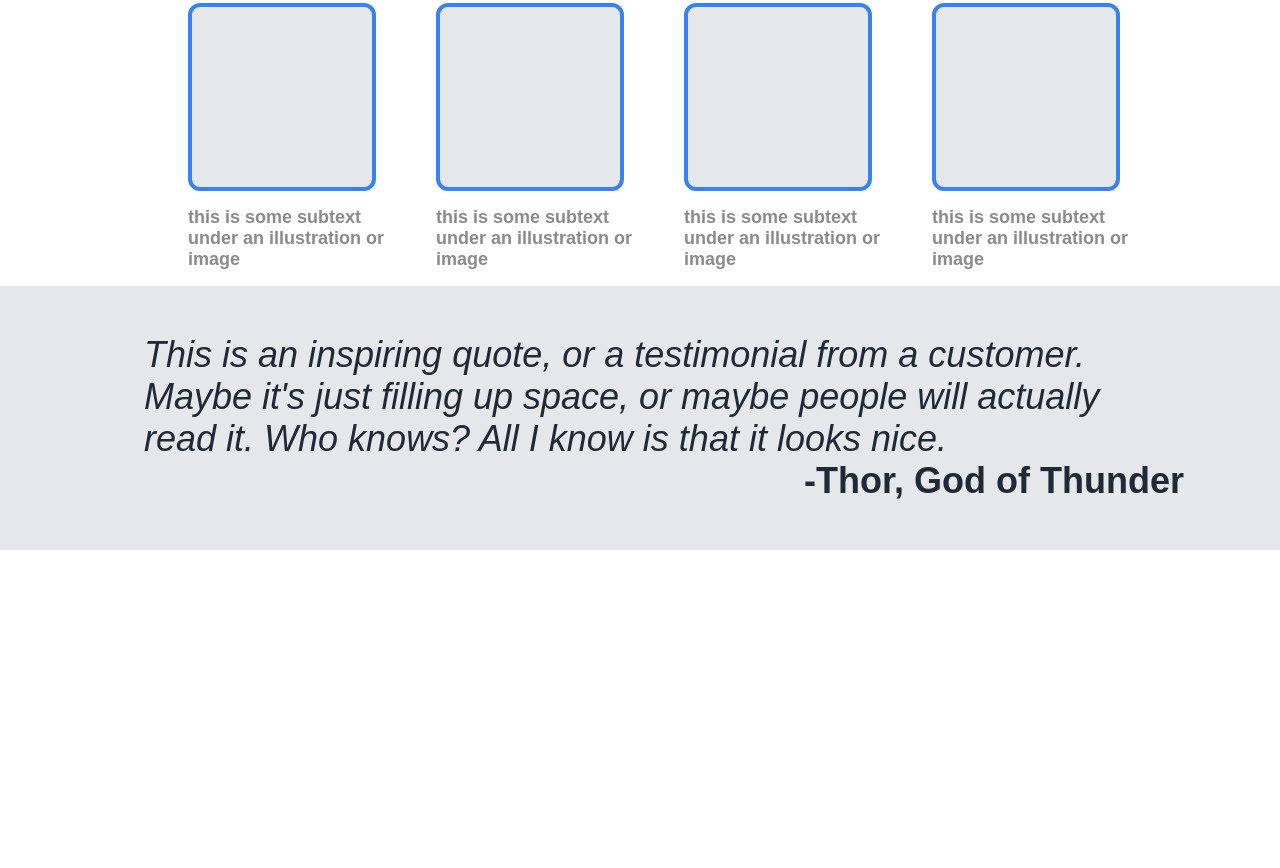
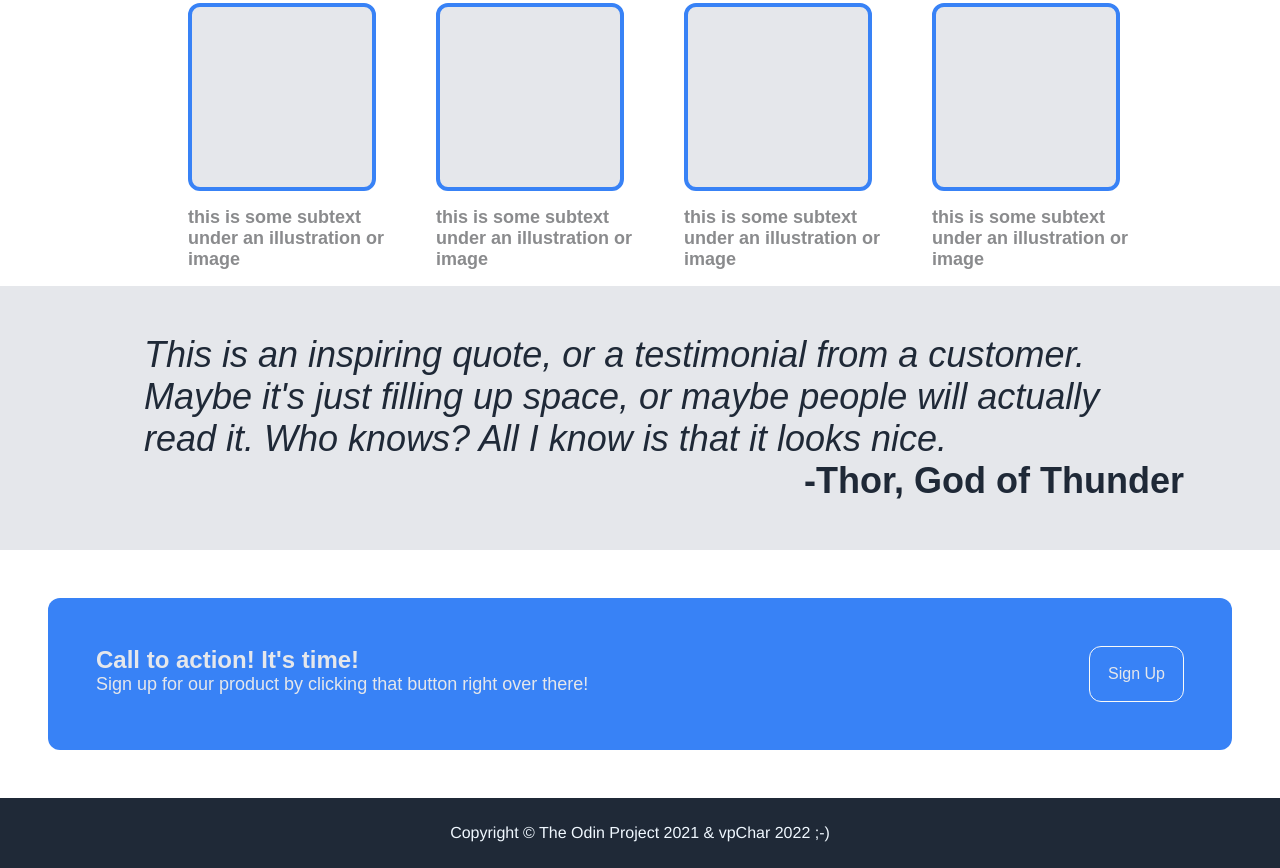
Before and after one commit to vpchar/odin-landing-page, a plain HTML site: page index.html in a window 1280 px wide. Shown: the part 480-1348 px from the top of the page. Before the commit the page ends 1030 px from the top, so only its background shows below. Drawn offline with Linux system fonts and the light colour scheme.

Commit message:
Add call to action and footer

```diff
--- a/index.css
+++ b/index.css
@@ -5,7 +5,7 @@ body{
     margin: 0;
     padding: 0;
 }
-.header{
+.header,.footer{
     background-color: #1F2937;
     /* fallback color */
     color: aliceblue;
@@ -138,3 +138,46 @@ body{
     font-weight: bold;
     font-style: normal;
   }
+  .ca{
+    display: flex;
+    padding: 48px;
+    justify-content: space-between;
+  }
+  .caBox{
+    background-color: #3882F6;
+    display: flex;
+    justify-content: space-between;
+    width: 100%;
+    border-radius: 12px;
+    padding: 48px;
+    color: #E5E7EB;
+    font-family: Arial, Helvetica, sans-serif;
+
+  }
+  .caHead{
+    font-size: 24px;
+    font-weight: bold;
+  }
+  .caMessage{
+    font-size: 18px;
+  }
+  .caButton{
+    display: flex;
+    align-items: center;
+    border-radius: 12px;
+    border-color: #F9FAF8;
+    border-width: 1px;
+    border-style: solid;
+    padding: 18px;
+  }
+  .caButton:hover {
+    background: #fff;
+    color: #339DFF;
+    box-shadow: 0 4px 4px rgba(83, 100, 255, 0.32);
+  }
+  .footer{
+    padding: 26px;
+    display: flex;
+    align-items: center;
+    justify-content: center;
+  }
--- a/index.html
+++ b/index.html
@@ -66,5 +66,17 @@
             <div class="from">-Thor, God of Thunder</div>
         </div>
     </div>
+    <div class="ca">
+        <div class="caBox">
+            <div>
+                <div class="caHead">Call to action! It's time!</div>
+                <div class="caMessage">Sign up for our product by clicking that button right over there!</div>
+            </div>
+            <dbutton class="caButton">Sign Up</button>
+        </div>
+    </div>
+    <div class="footer">
+        Copyright &copy; The Odin Project 2021 & vpChar 2022 ;-)
+    </div>
 </body>
 </html>
```
Also changed, not shown: 1 other file.
